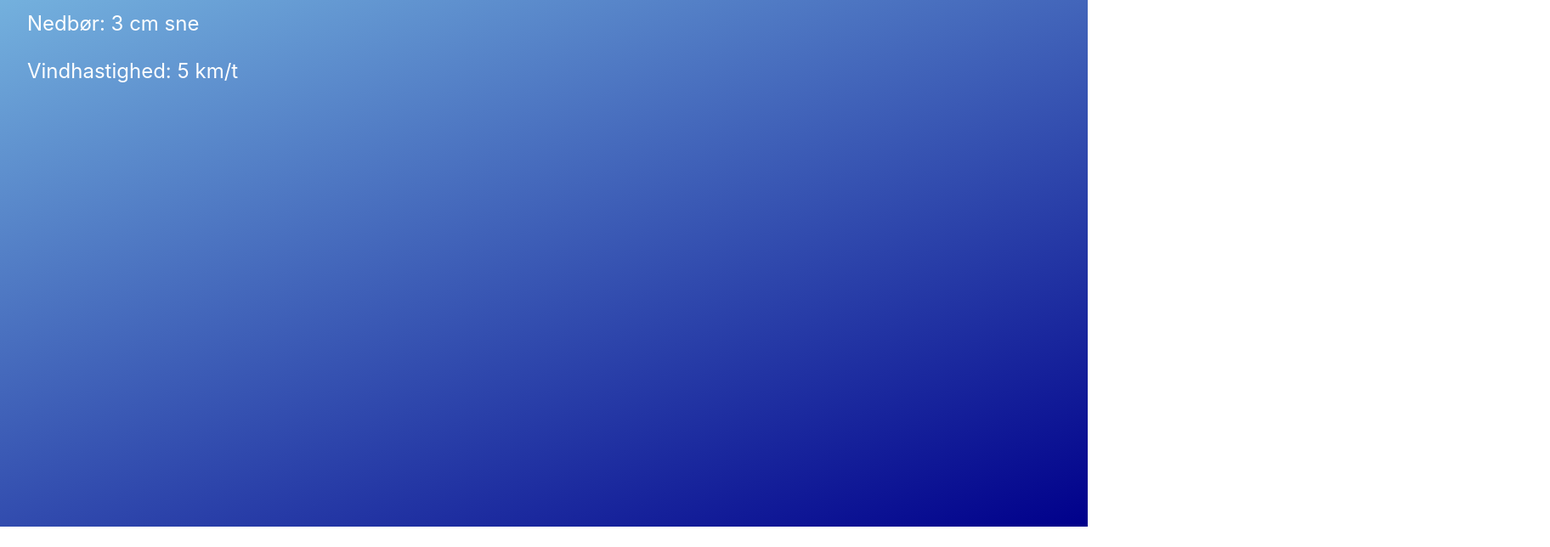
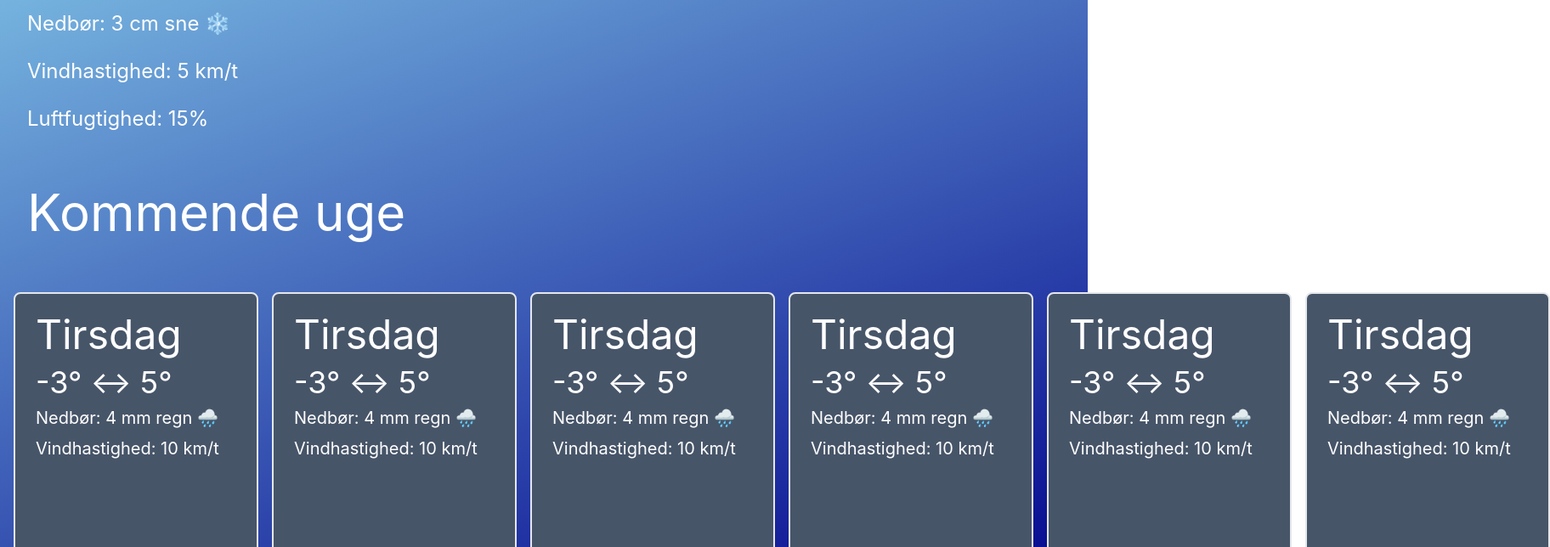
Before and after one commit to Morten-T/v-air, a React (Create React App) app: page / in a window 1280 px wide. Shown: the part 180-824 px from the top of the page at 85% size, 1824 px wide, since content can reach past the window. Before the commit the page ends 800 px from the top, so only its background shows below. Built offline with nearby package versions, Linux system fonts and the light colour scheme.

Commit message:
homepage styling

```diff
--- a/src/components/Homepage.tsx
+++ b/src/components/Homepage.tsx
@@ -1,33 +1,60 @@
 import { useState } from "react";
 import Vair from "../interfaces/vair";
+import VairDay from "./VairDay";
+import CurrentVair from "../interfaces/currentVair";
 
 // starter ud med homepage for at have et skelet jeg kan proppe noget data i
 function Homepage() {
-  const [forecast, setForecast] = useState<Vair[]>([]);
-  const [currentVair, setCurrentVair] = useState<Vair>({
-    temperature: 2,
+  const dummyCurrentVair: CurrentVair = {
+    temperature: 5,
+    humidity: 15,
     snow: 3,
     rain: 0,
     windSpeed: 5,
-  });
+  };
+
+  // tid er formatteret som "2026-02-09T03:00";
+  const dummyVair: Vair = {
+    time: "Tirsdag",
+    max_temperature: 5,
+    min_temperature: -3,
+    snow: 3,
+    rain: 4,
+    windSpeed: 10,
+  };
+
+  const [forecast, setForecast] = useState<Vair[]>([]);
+  const [currentVair, setCurrentVair] = useState<CurrentVair>(dummyCurrentVair);
 
   return (
     <div>
       <div className="flex flex-col p-8 gap-4">
-        <h2 className="text-6xl ">Vejret i dag</h2>
-        <div className="flex flex-col gap-6">
+        <h2 className="text-6xl">Vejret lige nu</h2>
+        <div className="flex flex-col gap-6 ">
           <p className="text-6xl">{currentVair.temperature}°</p>
           <p className="text-2xl">
             Nedbør:
+            {/* ulempe: det skal sne ret meget før sne bliver vist */}
             {currentVair.rain > currentVair.snow
-              ? " " + currentVair.rain + " mm regn"
-              : " " + currentVair.snow + " cm sne"}
+              ? " " + currentVair.rain + " mm regn 🌧️"
+              : " " + currentVair.snow + " cm sne ❄️"}
             {/* lille hiccup pga. prettier fjerner mellemrum */}
           </p>
           <p className="text-2xl">
             Vindhastighed: {currentVair.windSpeed} km/t
           </p>
+          <p className="text-2xl">Luftfugtighed: {currentVair.humidity}%</p>
         </div>
+      </div>
+      {/* Uge prognose */}
+      <h2 className="text-6xl p-8">Kommende uge</h2>
+      <div className="pt-8 pl-4 gap-4 flex flex-row">
+        <VairDay vair={dummyVair} />
+        <VairDay vair={dummyVair} />
+        <VairDay vair={dummyVair} />
+        <VairDay vair={dummyVair} />
+        <VairDay vair={dummyVair} />
+        <VairDay vair={dummyVair} />
       </div>
     </div>
   );
--- /dev/null
+++ b/src/components/VairDay.tsx
@@ -0,0 +1,28 @@
+import Vair from "../interfaces/vair";
+
+interface VairDayProps {
+  vair: Vair;
+}
+
+function VairDay({ vair }: VairDayProps) {
+  return (
+    <div className="flex flex-col p-6 gap-3 box-border border-2 bg-slate-600 rounded-lg w-72 h-96">
+      <h2 className="text-5xl">{vair.time}</h2>
+      <div className="flex flex-col gap-2">
+        <p className="text-4xl">
+          {vair.min_temperature}° ↔ {vair.max_temperature}°
+        </p>
+        <p className="text-xl">
+          Nedbør:
+          {vair.rain > vair.snow
+            ? " " + vair.rain + " mm regn 🌧️"
+            : " " + vair.snow + " cm sne ❄️"}
+          {/* lille hiccup pga. prettier fjerner mellemrum */}
+        </p>
+        <p className="text-xl">Vindhastighed: {vair.windSpeed} km/t</p>
+      </div>
+    </div>
+  );
+}
+
+export default VairDay;
--- /dev/null
+++ b/src/interfaces/currentVair.ts
@@ -0,0 +1,9 @@
+interface CurrentVair {
+    temperature: number;
+    humidity?: number;
+    rain: number;
+    snow: number;
+    windSpeed: number;
+}
+
+export default CurrentVair;
--- a/src/interfaces/vair.ts
+++ b/src/interfaces/vair.ts
@@ -1,5 +1,7 @@
 interface Vair {
-    temperature: number;
+    time: string;
+    max_temperature: number;
+    min_temperature: number;
     snow: number;
     rain: number;
     windSpeed: number;
```
